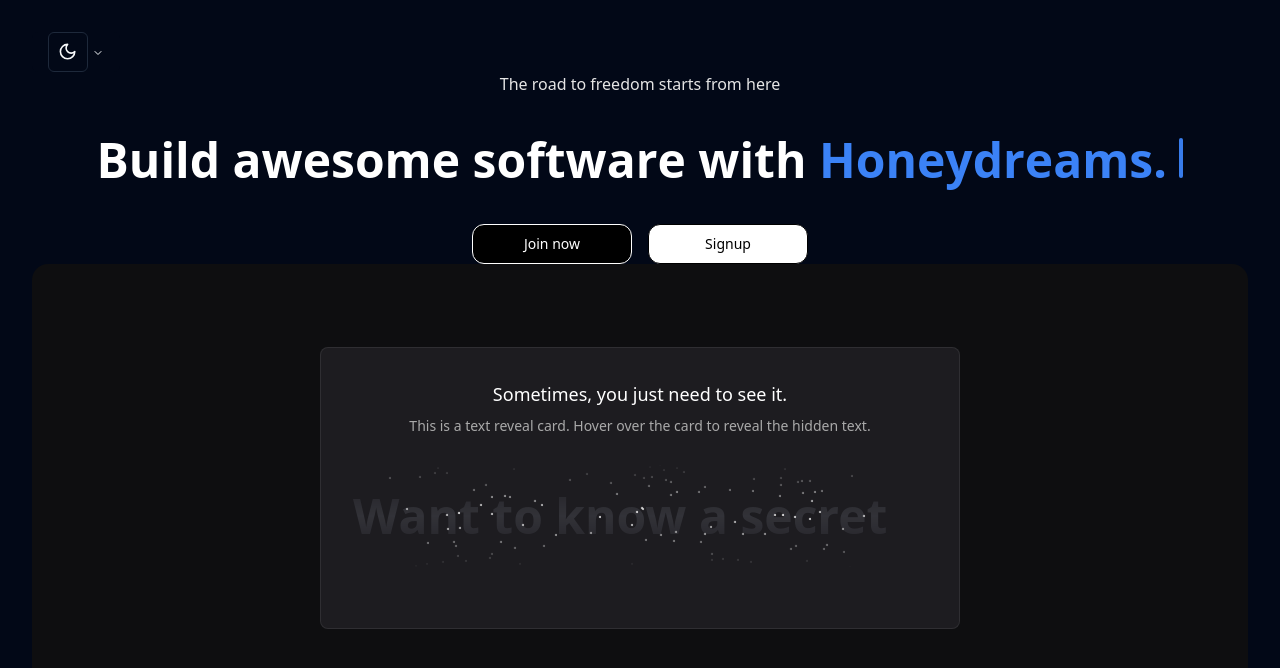
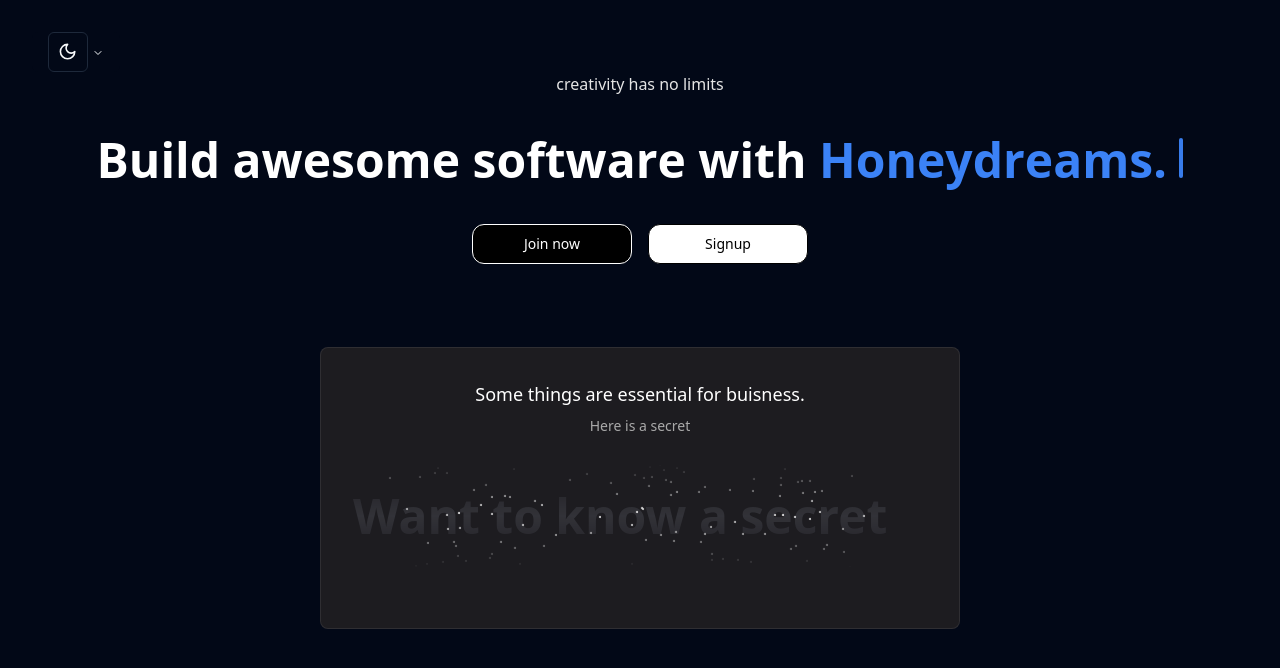
Before and after one commit to honeydreamssoftwares/honedreams_website_v2, a React (Vite) app: page / in a window 1280 px wide. Shown: the top 668 px of the page. Built offline with nearby package versions, Linux system fonts and the light colour scheme.

Commit message:
dark mode fixes

```diff
--- a/package.json
+++ b/package.json
@@ -19,6 +19,7 @@
     "@radix-ui/react-label": "^2.0.2",
     "@radix-ui/react-navigation-menu": "^1.1.4",
     "@radix-ui/react-slot": "^1.0.2",
+    "@tabler/icons-react": "^2.47.0",
     "@vitejs/plugin-react": "^4.2.1",
     "class-variance-authority": "^0.7.0",
     "clsx": "^2.1.0",
--- a/src/App.tsx
+++ b/src/App.tsx
@@ -48,7 +48,7 @@ export function TypewriterEffectDemo() {
   return (
     <div className="flex flex-col items-center justify-center h-[40rem] ">
       <p className="text-neutral-600 dark:text-neutral-200 text-base  mb-10">
-        The road to freedom starts from here
+        creativity has no limits
       </p>
       <TypewriterEffect words={words} />
       <div className="flex flex-col md:flex-row space-y-4 md:space-y-0 space-x-0 md:space-x-4 mt-10">
--- a/src/TextRevealCardHD.tsx
+++ b/src/TextRevealCardHD.tsx
@@ -7,17 +7,16 @@ import {
 
 export function TextRevealCardHD() {
   return (
-    <div className="flex items-center justify-center bg-[#0E0E10] h-[40rem] rounded-2xl w-full">
+    <div className="flex items-center justify-center  h-[40rem] rounded-2xl w-full">
       <TextRevealCard
         text="Want to know a secret"
         revealText="Software development"
       >
         <TextRevealCardTitle>
-          Sometimes, you just need to see it.
+          Some things are essential for buisness.
         </TextRevealCardTitle>
         <TextRevealCardDescription>
-          This is a text reveal card. Hover over the card to reveal the hidden
-          text.
+          Here is a secret
         </TextRevealCardDescription>
       </TextRevealCard>
     </div>
```
Also changed, not shown: 2 other files (tests, documents, lock files or other folders).
